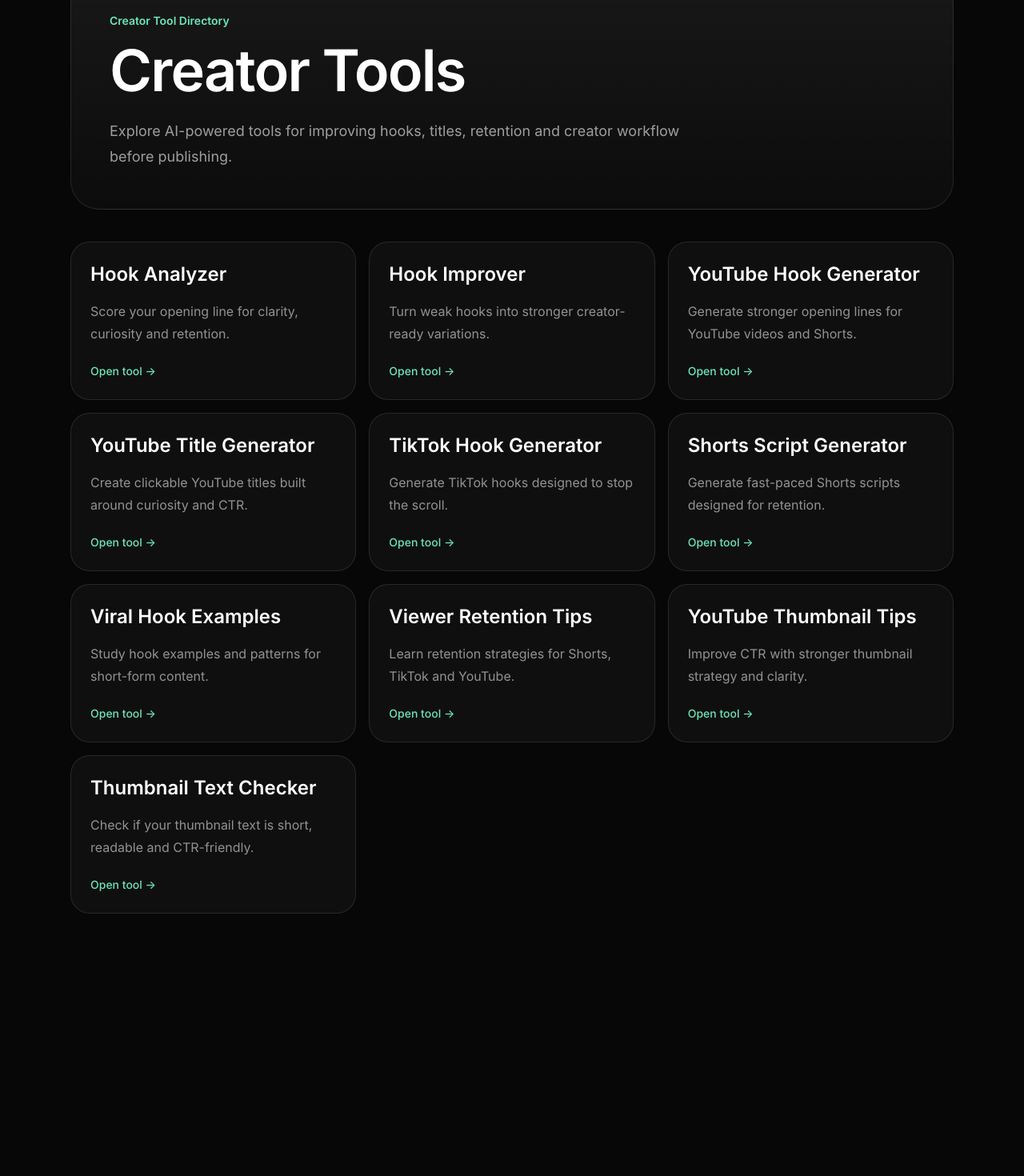
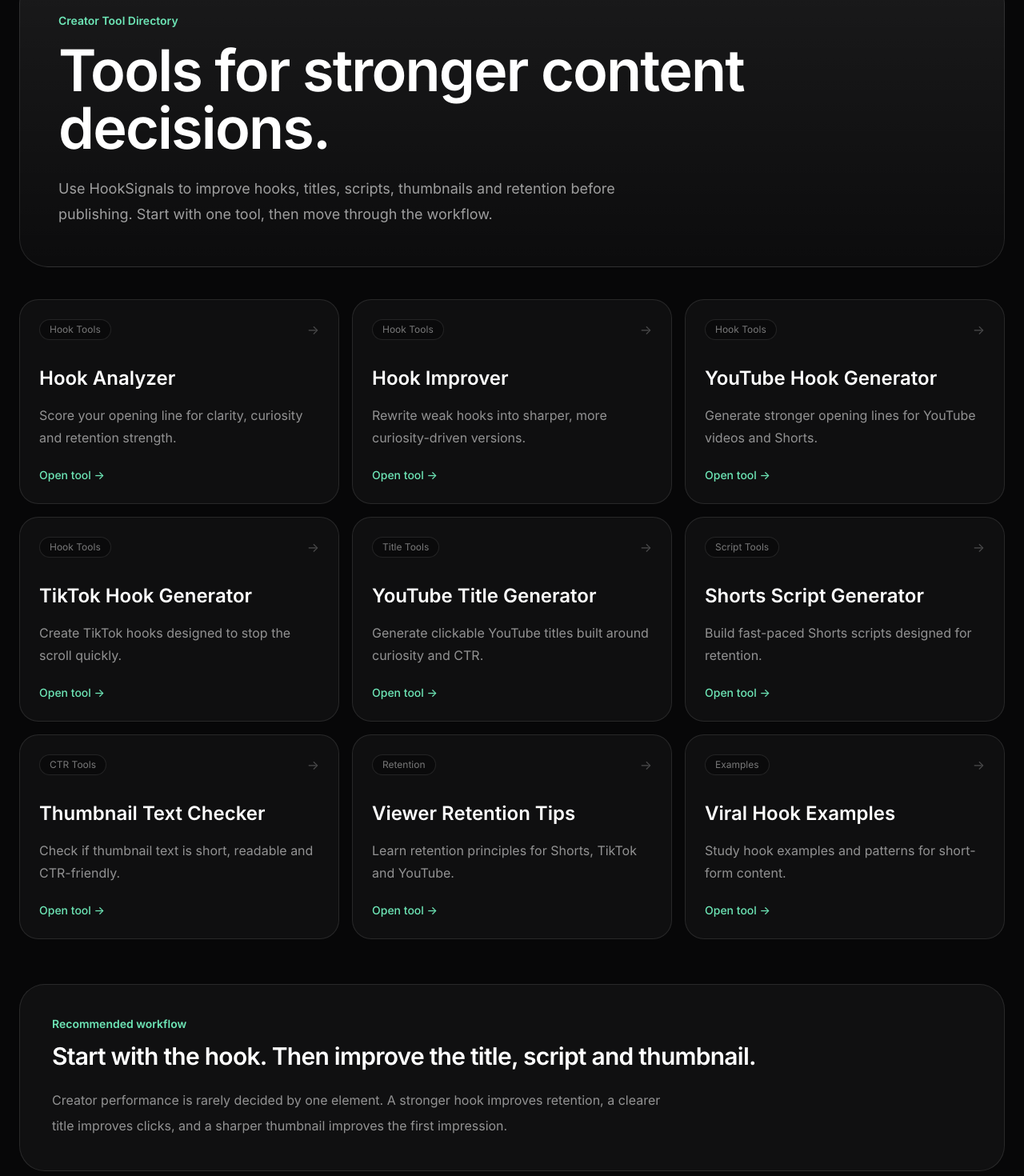
Before and after one commit to ValeBid/-hooksignals-site, a Next.js app: page /tools in a window 1280 px wide. Shown: the part 140-1610 px from the top of the page at 80% size. Before the commit the page ends 1314 px from the top, so only its background shows below. Built offline with nearby package versions, Linux system fonts and the light colour scheme.

Commit message:
Update page.tsx
upgrade tools directory

```diff
--- a/app/tools/page.tsx
+++ b/app/tools/page.tsx
@@ -1,66 +1,70 @@
 export const metadata = {
   title: "Creator Tools | HookSignals",
   description:
-    "Explore HookSignals creator tools for hooks, titles, retention and content optimization.",
+    "Explore HookSignals tools for hooks, titles, thumbnails, scripts and viewer retention.",
 };
 
 const tools = [
   {
     name: "Hook Analyzer",
-    desc: "Score your opening line for clarity, curiosity and retention.",
+    desc: "Score your opening line for clarity, curiosity and retention strength.",
     href: "/hook-analyzer",
+    group: "Hook Tools",
   },
   {
     name: "Hook Improver",
-    desc: "Turn weak hooks into stronger creator-ready variations.",
+    desc: "Rewrite weak hooks into sharper, more curiosity-driven versions.",
     href: "/hook-improver",
+    group: "Hook Tools",
   },
   {
     name: "YouTube Hook Generator",
     desc: "Generate stronger opening lines for YouTube videos and Shorts.",
     href: "/youtube-hook-generator",
+    group: "Hook Tools",
+  },
+  {
+    name: "TikTok Hook Generator",
+    desc: "Create TikTok hooks designed to stop the scroll quickly.",
+    href: "/tiktok-hook-generator",
+    group: "Hook Tools",
   },
   {
     name: "YouTube Title Generator",
-    desc: "Create clickable YouTube titles built around curiosity and CTR.",
+    desc: "Generate clickable YouTube titles built around curiosity and CTR.",
     href: "/youtube-title-generator",
-  },
-  {
-    name: "TikTok Hook Generator",
-    desc: "Generate TikTok hooks designed to stop the scroll.",
-    href: "/tiktok-hook-generator",
+    group: "Title Tools",
   },
   {
     name: "Shorts Script Generator",
-    desc: "Generate fast-paced Shorts scripts designed for retention.",
+    desc: "Build fast-paced Shorts scripts designed for retention.",
     href: "/shorts-script-generator",
+    group: "Script Tools",
+  },
+  {
+    name: "Thumbnail Text Checker",
+    desc: "Check if thumbnail text is short, readable and CTR-friendly.",
+    href: "/thumbnail-text-checker",
+    group: "CTR Tools",
+  },
+  {
+    name: "Viewer Retention Tips",
+    desc: "Learn retention principles for Shorts, TikTok and YouTube.",
+    href: "/viewer-retention-tips",
+    group: "Retention",
   },
   {
     name: "Viral Hook Examples",
     desc: "Study hook examples and patterns for short-form content.",
     href: "/viral-hook-examples",
+    group: "Examples",
   },
-  {
-    name: "Viewer Retention Tips",
-    desc: "Learn retention strategies for Shorts, TikTok and YouTube.",
-    href: "/viewer-retention-tips",
-  },
-{
-  name: "YouTube Thumbnail Tips",
-  desc: "Improve CTR with stronger thumbnail strategy and clarity.",
-  href: "/youtube-thumbnail-tips",
-},
-{
-  name: "Thumbnail Text Checker",
-  desc: "Check if your thumbnail text is short, readable and CTR-friendly.",
-  href: "/thumbnail-text-checker",
-},
 ];
 
 export default function ToolsPage() {
   return (
     <main className="min-h-screen bg-[#070708] text-white">
-      <section className="mx-auto max-w-6xl px-6 py-8">
+      <section className="mx-auto max-w-7xl px-6 py-8">
         <nav className="mb-10 flex items-center justify-between">
           <a href="/" className="text-sm text-white/50">
             ← HookSignals
@@ -74,18 +78,19 @@
           </a>
         </nav>
 
-        <section className="rounded-[36px] border border-white/10 bg-gradient-to-b from-white/[0.07] to-white/[0.025] p-7 md:p-12">
+        <section className="rounded-[36px] border border-white/10 bg-gradient-to-b from-white/[0.08] to-white/[0.025] p-7 md:p-12">
           <p className="mb-4 text-sm font-semibold text-emerald-300">
             Creator Tool Directory
           </p>
 
           <h1 className="max-w-5xl text-5xl font-semibold tracking-tight md:text-7xl">
-            Creator Tools
+            Tools for stronger content decisions.
           </h1>
 
           <p className="mt-6 max-w-3xl text-lg leading-8 text-white/60">
-            Explore AI-powered tools for improving hooks, titles, retention and
-            creator workflow before publishing.
+            Use HookSignals to improve hooks, titles, scripts, thumbnails and
+            retention before publishing. Start with one tool, then move through
+            the workflow.
           </p>
         </section>
 
@@ -94,16 +99,43 @@
             <a
               key={tool.href}
               href={tool.href}
-              className="rounded-3xl border border-white/10 bg-white/[0.035] p-6 transition hover:border-emerald-300/40 hover:bg-emerald-300/[0.06]"
+              className="group rounded-3xl border border-white/10 bg-white/[0.035] p-6 transition hover:border-emerald-300/40 hover:bg-emerald-300/[0.06]"
             >
+              <div className="mb-8 flex items-center justify-between">
+                <span className="rounded-full border border-white/10 bg-black/30 px-3 py-1 text-xs text-white/45">
+                  {tool.group}
+                </span>
+
+                <span className="text-white/25 transition group-hover:text-emerald-300">
+                  →
+                </span>
+              </div>
+
               <h2 className="text-2xl font-semibold">{tool.name}</h2>
               <p className="mt-4 leading-7 text-white/55">{tool.desc}</p>
+
               <p className="mt-6 text-sm font-medium text-emerald-300">
                 Open tool →
               </p>
             </a>
           ))}
         </section>
+
+        <section className="mt-14 rounded-[32px] border border-white/10 bg-white/[0.04] p-8 md:p-10">
+          <p className="mb-3 text-sm font-semibold text-emerald-300">
+            Recommended workflow
+          </p>
+
+          <h2 className="text-3xl font-semibold tracking-tight">
+            Start with the hook. Then improve the title, script and thumbnail.
+          </h2>
+
+          <p className="mt-5 max-w-3xl leading-8 text-white/55">
+            Creator performance is rarely decided by one element. A stronger
+            hook improves retention, a clearer title improves clicks, and a
+            sharper thumbnail improves the first impression.
+          </p>
+        </section>
       </section>
     </main>
   );
```
